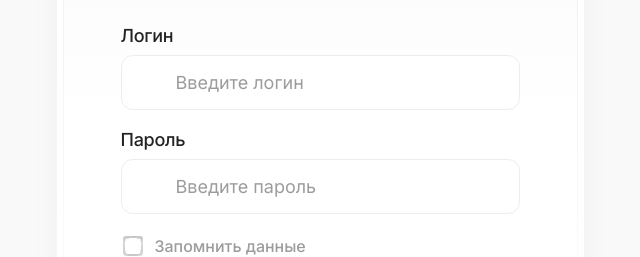
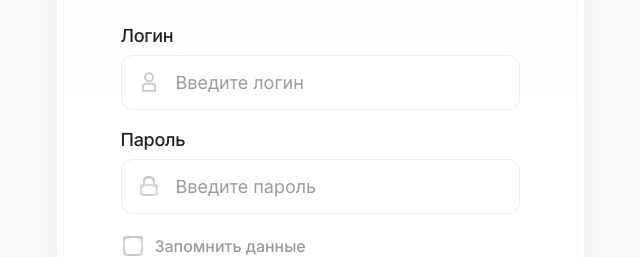
Before and after one commit to sebryk/products-list, a React (Vite) app: page /auth/login in a window 1280 px wide. Shown: the part 275-532 px from the top of the page, without its empty margins (330-970 px from the left). Built offline with nearby package versions, Linux system fonts and the light colour scheme.

Commit message:
fix icons visibility in auth form inputs

```diff
--- a/package.json
+++ b/package.json
@@ -15,8 +15,6 @@
       "@hookform/resolvers": "^5.2.2",
       "@radix-ui/react-slot": "^1.2.4",
       "@tanstack/react-query": "^5.90.21",
-      "add": "^2.0.6",
-      "button": "^1.1.1",
       "class-variance-authority": "^0.7.1",
       "clsx": "^2.1.1",
       "lucide-react": "^0.577.0",
@@ -26,7 +24,6 @@
       "react-hook-form": "^7.71.2",
       "react-hot-toast": "^2.6.0",
       "react-router": "^7.13.1",
-      "shadcn": "^4.0.0",
       "tailwind-merge": "^3.5.0",
       "zod": "^4.3.6",
       "zustand": "^5.0.11"
--- a/src/components/auth-form/components/field/index.tsx
+++ b/src/components/auth-form/components/field/index.tsx
@@ -63,6 +63,8 @@ export const Field = forwardRef<HTMLInputElement, AuthFormFieldProps>(
          onRightIconClick?.(name)
       }
 
+      console.log(LeftIcon)
+
       return (
          <div className="flex w-full flex-col gap-1.5">
             <Label htmlFor={id} className="text-base leading-6.75 sm:text-lg">
@@ -71,7 +73,7 @@ export const Field = forwardRef<HTMLInputElement, AuthFormFieldProps>(
             <div className="relative">
                <LeftIcon
                   aria-hidden="true"
-                  className="pointer-events-none absolute top-1/2 left-4 size-6 -translate-y-1/2"
+                  className="pointer-events-none absolute top-1/2 left-4 z-10 size-6 -translate-y-1/2"
                />
                <Input
                   ref={ref}
--- a/src/data/auth-page.ts
+++ b/src/data/auth-page.ts
@@ -1,3 +1,5 @@
+import type { FC } from 'react'
+
 import clearIcon from '@/assets/auth-page/icons/clear-icon.svg?react'
 import eyeIcon from '@/assets/auth-page/icons/eye-icon.svg?react'
 import eyeOffIcon from '@/assets/auth-page/icons/eye-off-icon.svg?react'
@@ -16,14 +18,16 @@ const authAssets = {
 
 type AuthFieldName = 'login' | 'password'
 
+type SvgIcon = FC<React.SVGProps<SVGSVGElement>>
+
 type AuthInput = {
    type: 'text' | 'password'
    name: AuthFieldName
    label: string
    placeholder: string
-   leftIcon: (typeof authAssets)[keyof typeof authAssets]
-   rightIcon?: (typeof authAssets)[keyof typeof authAssets]
-   activeRightIcon?: (typeof authAssets)[keyof typeof authAssets]
+   leftIcon: SvgIcon
+   rightIcon?: SvgIcon
+   activeRightIcon?: SvgIcon
 }
 
 const inputs: AuthInput[] = [
@@ -56,8 +60,7 @@ export const authPageData = {
          login: {
             required: 'Введите логин.',
             min: 'Логин должен содержать минимум 2 символа.',
-            pattern:
-               'Логин может содержать только латинские буквы и цифры.',
+            pattern: 'Логин может содержать только латинские буквы и цифры.',
          },
          password: {
             required: 'Введите пароль.',
@@ -84,8 +87,7 @@ export const authPageData = {
          login: {
             required: 'Введите логин.',
             min: 'Логин должен содержать минимум 2 символа.',
-            pattern:
-               'Логин может содержать только латинские буквы и цифры.',
+            pattern: 'Логин может содержать только латинские буквы и цифры.',
          },
          password: {
             required: 'Введите пароль.',
```
Also changed, not shown: 2 other files (tests, documents, lock files or other folders).
